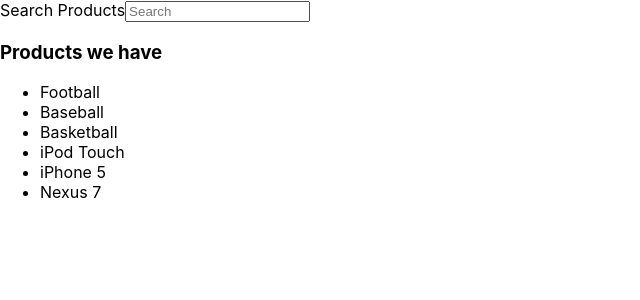
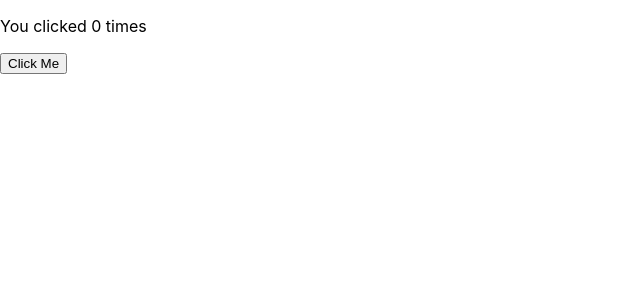
Before and after one commit to rsgilbert/hello-react, a React (Create React App) app: page / in a window 1280 px wide. Shown: the top 300 px of the page, without its empty margins (0-640 px from the left). Built offline with nearby package versions, Linux system fonts and the light colour scheme.

Commit message:
first hook example

```diff
--- a/src/App.js
+++ b/src/App.js
@@ -1,12 +1,24 @@
-import React from 'react'
+import React, { useState } from 'react'
 import './App.css'
 import FilterableTable from './components/FilterableTable'
 
 function App() {
     return (
-      <FilterableTable />
+        <HookExample />
     )
 }
 
+function HookExample() {
+    const [count, setCount] = useState(0)
+
+    return (
+        <div>
+            <p>You clicked { count } times</p>
+            <button onClick={ () => setCount(count + 1) }>
+                Click Me
+            </button>
+        </div>
+    )
+}
 
 export default App
```
